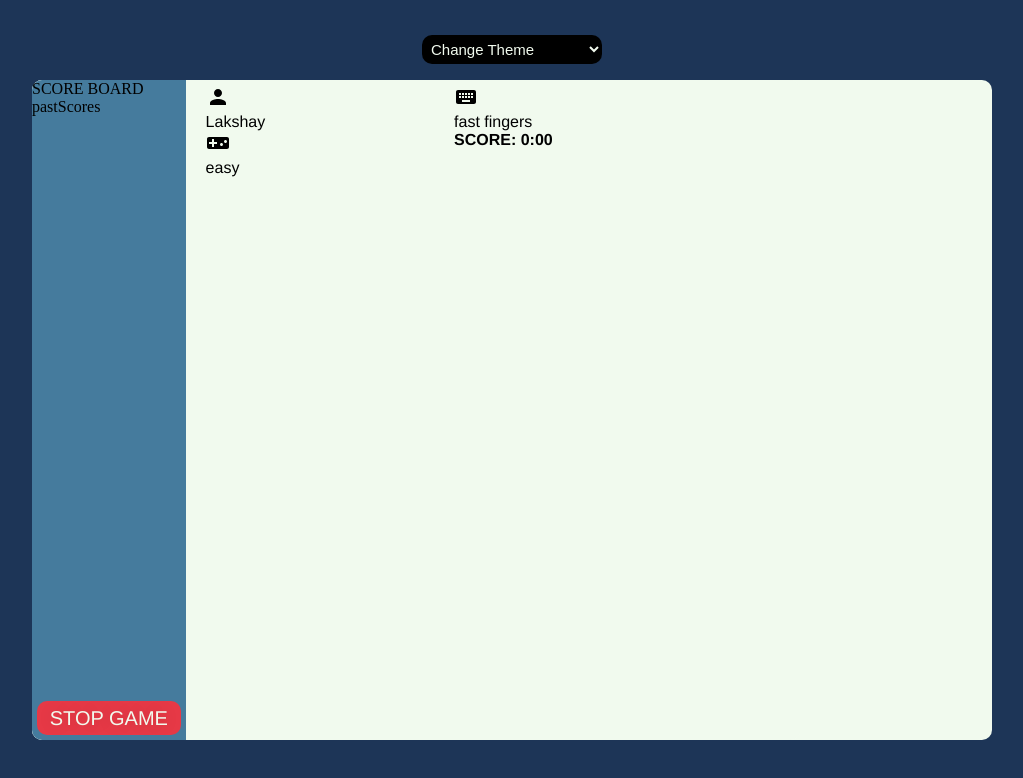
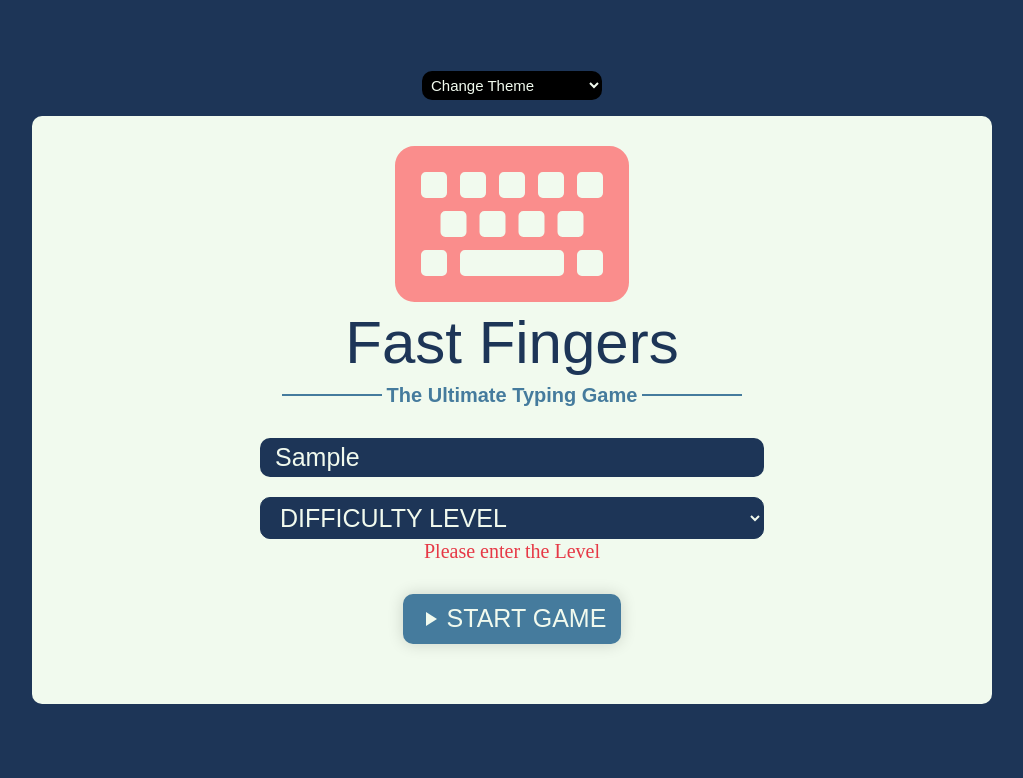
Before and after one commit to shuklaksh/Fast-Fingers, a React (Vite) app: page / in a window 1280 px wide. Both pictures are taken after typing "Sample" into the empty fields and a click on the button "START GAME". Shown: the top 778 px of the page, without its empty margins (128-1151 px from the left). Built offline with nearby package versions, Linux system fonts and the light colour scheme; no server answers.

Commit message:
feat: user-authentication

```diff
--- a/src/App.jsx
+++ b/src/App.jsx
@@ -4,7 +4,7 @@ import HomePage from './pages/HomePage';
 import GamePage from './pages/GamePage';
 
 function App() {
-  const[userName,setUserName] = useState('');
+  const[user,setUser] = useState({name:'',level: "Easy"});
   const[isLoggedIn,setIsLoggedIn] = useState(false);
 
   const handleThemeChange = (e) => {
@@ -30,6 +30,14 @@ function App() {
   const changeLoginState = () => {
     setIsLoggedIn(true);
   }
+
+  const changeUser = (newUser) => {
+    setUser(newUser);
+    console.log(newUser);
+  }
+
+
+
   return (
     <div className="app">
      <select
@@ -53,6 +61,7 @@ function App() {
         isLoggedIn ? <GamePage /> :
         (
           <HomePage
+              changeUser={changeUser}
               changeLoginState = {changeLoginState}
               handleThemeChange={handleThemeChange}
             />
--- a/src/components/welcomePage/Welcome.css
+++ b/src/components/welcomePage/Welcome.css
@@ -165,6 +165,7 @@
   }
   .error {
     color: #e63946;
+    text-align: center;
     font-size: 20px;
     margin: 1px;
     animation: shake 0.82s cubic-bezier(0.36, 0.07, 0.19, 0.97) both;
--- a/src/components/welcomePage/Welcome.jsx
+++ b/src/components/welcomePage/Welcome.jsx
@@ -5,18 +5,32 @@ import useSound from 'use-sound';
 import errorSound from '../../assets/audio/errorSound.wav';
 import './Welcome.css'
 
-function Welcome({changeLoginState}) {
-  const[name,setName] = useState("");
+function Welcome({changeUser, changeLoginState}) {
+  const [name,setName] = useState('');
+  const [level,setLevel] = useState("");
   const[error] = useSound(errorSound);
-  const[isError,setIsError] = useState(false)
+  const[isNameError,setIsNameError] = useState(false)
+  const[isLevelError,setIsLevelError] = useState(false);
 
   const handleFormSubmit = (e) => {
     e.preventDefault();
     if(name ==='') {
       error();
-      setIsError(true);
-    } else {
-      setIsError(false);
+      setIsNameError(true);
+    } else if(level === "") {
+      error();
+      setIsNameError(false);
+      setIsLevelError(true);
+    }
+     else {
+      const newUser = {
+        "name" : name,
+        "level": level
+      }
+      changeUser(newUser);
+
+      setIsNameError(false);
+      setIsLevelError(false);
       changeLoginState();
     }
 
@@ -43,14 +57,15 @@ function Welcome({changeLoginState}) {
             onChange={(e) => setName(e.target.value)}
           />
         </div>
-        {isError ? (<p className='error'>Please enter the name</p>) : ""}
+        {isNameError ? (<p className='error'>Please enter the name</p>) : ""}
         <div className="form-field">
           <select
             className="select"
             type="text"
             autoComplete="off"
             name="level"
-
+            value={level}
+            onChange={(e) => setLevel(e.target.value)}
           >
             <option className="option" value="">
               DIFFICULTY LEVEL
@@ -65,6 +80,7 @@ function Welcome({changeLoginState}) {
               Hard
             </option>
           </select>
+          {isLevelError ? (<p className='error'>Please enter the Level</p>) : ""}
         </div>
         <button className="start-game" type="submit">
           <PlayArrowIcon />
--- a/src/pages/HomePage.jsx
+++ b/src/pages/HomePage.jsx
@@ -1,9 +1,11 @@
 import Welcome from "../components/welcomePage/Welcome"
 
-function HomePage({changeLoginState}) {
+function HomePage({setUser,changeUser,changeLoginState}) {
   return (
     <div className="home-page-container">
       <Welcome
+        setUser={setUser}
+        changeUser={changeUser}
         changeLoginState={changeLoginState}
       />
     </div>
```
